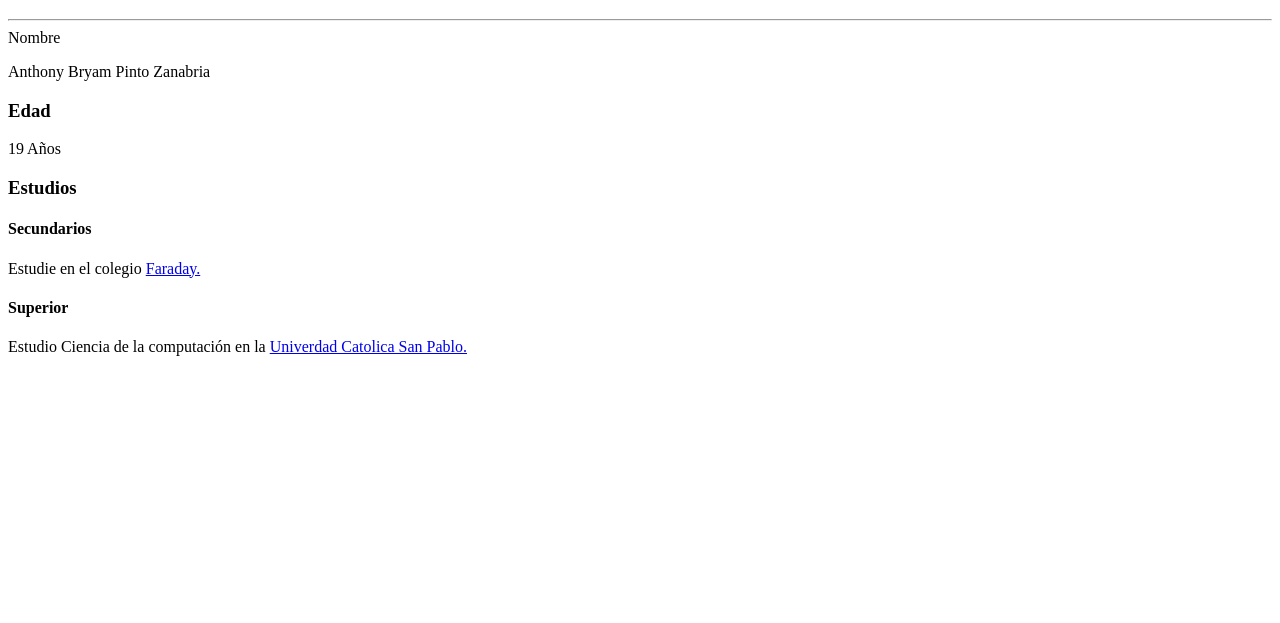
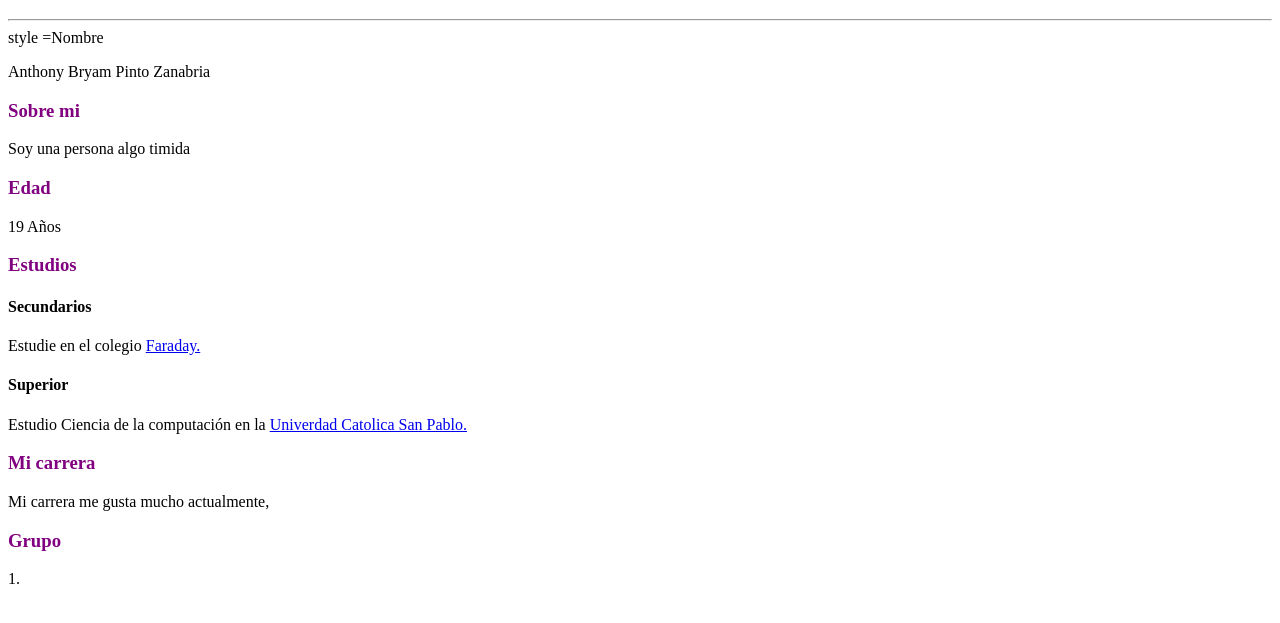
Before and after one commit to Anthonypintozanabria/page, a plain HTML site: page index.html in a window 1280 px wide. Shown: the part 61-684 px from the top of the page. Drawn offline with Linux system fonts and the light colour scheme.

Commit message:
Update index.html

```diff
--- a/index.html
+++ b/index.html
@@ -3,12 +3,19 @@
 
 <head>
     <title>Mi pagina</title>
+    <style>
+      h3{
+        color: purple
+      }
+    </style>
 </head>
 <body>
     <h1>Mi Pagina</h1>
       <hr
-    <h3>Nombre</h3>
+    <h3> style =Nombre</h3>
     <p>Anthony Bryam Pinto Zanabria</p>
+    <h3>Sobre mi</h3>
+    <p>Soy una persona algo timida</p>
     <h3>Edad</h3>
     <p>19 Años</p>
     <h3>Estudios</h3>
@@ -16,7 +23,10 @@
     <p>Estudie en el colegio <a href="https://colegiofaraday.edu.pe/">Faraday.</a></p>
     <h4>Superior</h4>
     <p>Estudio Ciencia de la computación en la <a href="https://cs.ucsp.edu.pe/?_ga=2.268879090.2002053260.1747797031-1117389932.1746153329">Univerdad Catolica San Pablo.</a></p>
-
+    <h3>Mi carrera</h3>
+    <p>Mi carrera me gusta mucho actualmente, </p>
+    <h3>Grupo</h3>
+    1.<a href=""></a>
 
 </body>
 
```
